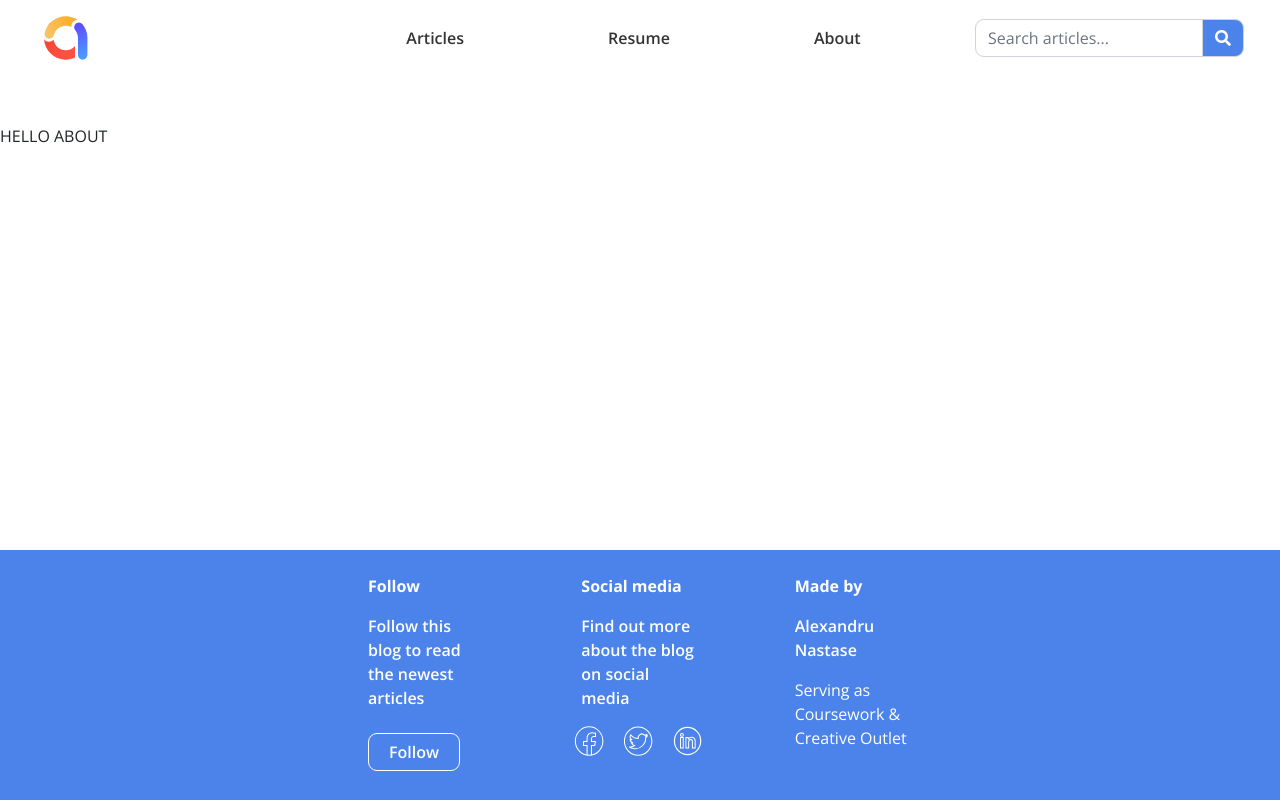
After one commit to AlexandruNst/blog_and_resume, a Django app: page /about in a window 1280 px wide. The commit adds this page. Run offline with Django 3.2, Linux system fonts and the light colour scheme; some libraries are stand-ins or nearby versions.

Commit message:
Added basic functionality for about page

```diff
--- /dev/null
+++ b/blog/templates/blog/about.html
@@ -0,0 +1,13 @@
+{% extends 'blog/base_nav_footer.html' %}
+{% load static %}
+
+{% block stylesheet %}
+    {{block.super}}
+    {% comment %} <link rel="stylesheet" href="{% static 'css/article_detail.css' %}"> {% endcomment %}
+{% endblock stylesheet %}
+
+{% block content %}
+    <div>
+        HELLO ABOUT
+    </div>
+{% endblock content %}
--- a/blog/templates/blog/base_nav.html
+++ b/blog/templates/blog/base_nav.html
@@ -25,7 +25,7 @@
         <a class="nav-link" href="#"><span class="font-semi-bold" id="ud-link">Resume</span></a>
       </li>
       <li class="nav-item">
-        <a class="nav-link" href="#"><span class="font-semi-bold" id="ud-link">About</span></a>
+        <a class="nav-link" href="/about"><span class="font-semi-bold" id="ud-link">About</span></a>
       </li>
 
     </ul>
--- a/blog/urls.py
+++ b/blog/urls.py
@@ -5,4 +5,5 @@ urlpatterns = [
     path('', views.post_list, name='post_list'),
     path('articles', views.all_articles_list, name='all_articles_list'),
     path('article/<int:pk>/', views.article_detail, name='article_detail'),
+    path('about', views.about, name='about'),
 ]
--- a/blog/views.py
+++ b/blog/views.py
@@ -30,3 +30,7 @@ def article_detail(request, pk):
         'article': article,
         'recommended_articles': recommended_articles
     })
+
+
+def about(request):
+    return render(request, 'blog/about.html')
```
